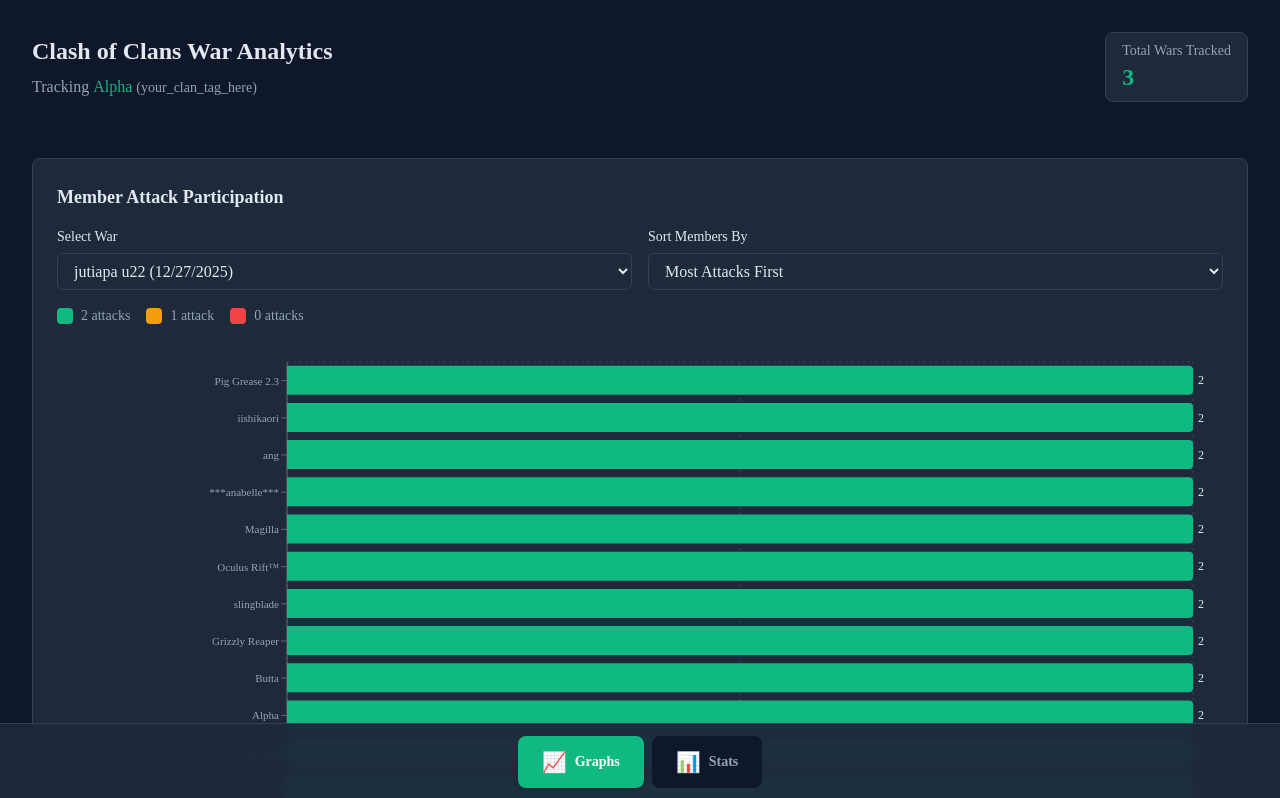
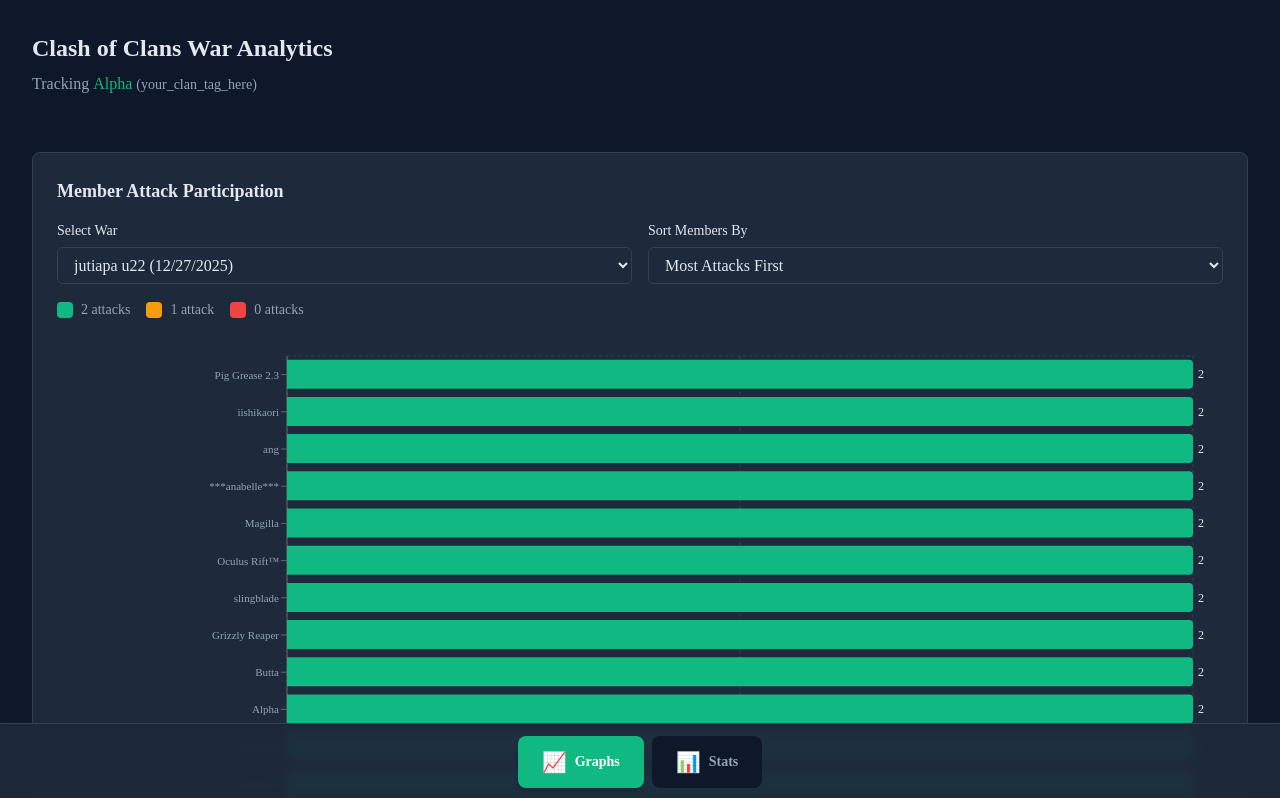
Before and after one commit to mariobermudezjr/clash-of-clans-graph, a Next.js app: page / in a window 1280 px wide. Shown: the top 798 px of the page. Built offline with nearby package versions, Linux system fonts and the light colour scheme.

Commit message:
Move total wars count to bottom footer as small detail

```diff
--- a/components/ClientDashboard.tsx
+++ b/components/ClientDashboard.tsx
@@ -94,7 +94,7 @@ function DashboardContent() {
 
   return (
     <div className="max-w-7xl mx-auto">
-      <Header clanName={clanName} totalWars={wars.length} />
+      <Header clanName={clanName} />
 
       <TabNavigation defaultTab="graphs">
         {(activeTab) => (
@@ -116,6 +116,12 @@ function DashboardContent() {
           </>
         )}
       </TabNavigation>
+
+      {wars.length > 0 && (
+        <div className="mt-8 mb-4 text-center text-xs text-textMuted">
+          Total wars tracked: {wars.length}
+        </div>
+      )}
     </div>
   );
 }
--- a/components/layout/Header.tsx
+++ b/components/layout/Header.tsx
@@ -3,10 +3,9 @@ import { CLAN_TAG } from '@/lib/constants';
 
 interface HeaderProps {
   clanName?: string;
-  totalWars?: number;
 }
 
-export function Header({ clanName, totalWars = 0 }: HeaderProps) {
+export function Header({ clanName }: HeaderProps) {
   return (
     <header className="mb-8">
       <div className="flex flex-col sm:flex-row sm:items-center sm:justify-between gap-4">
@@ -26,12 +25,6 @@ export function Header({ clanName, totalWars = 0 }: HeaderProps) {
             )}
           </p>
         </div>
-        {totalWars > 0 && (
-          <div className="bg-surface border border-border rounded-lg px-4 py-2">
-            <div className="text-textMuted text-sm">Total Wars Tracked</div>
-            <div className="text-2xl font-semibold text-primary">{totalWars}</div>
-          </div>
-        )}
       </div>
     </header>
   );
```
